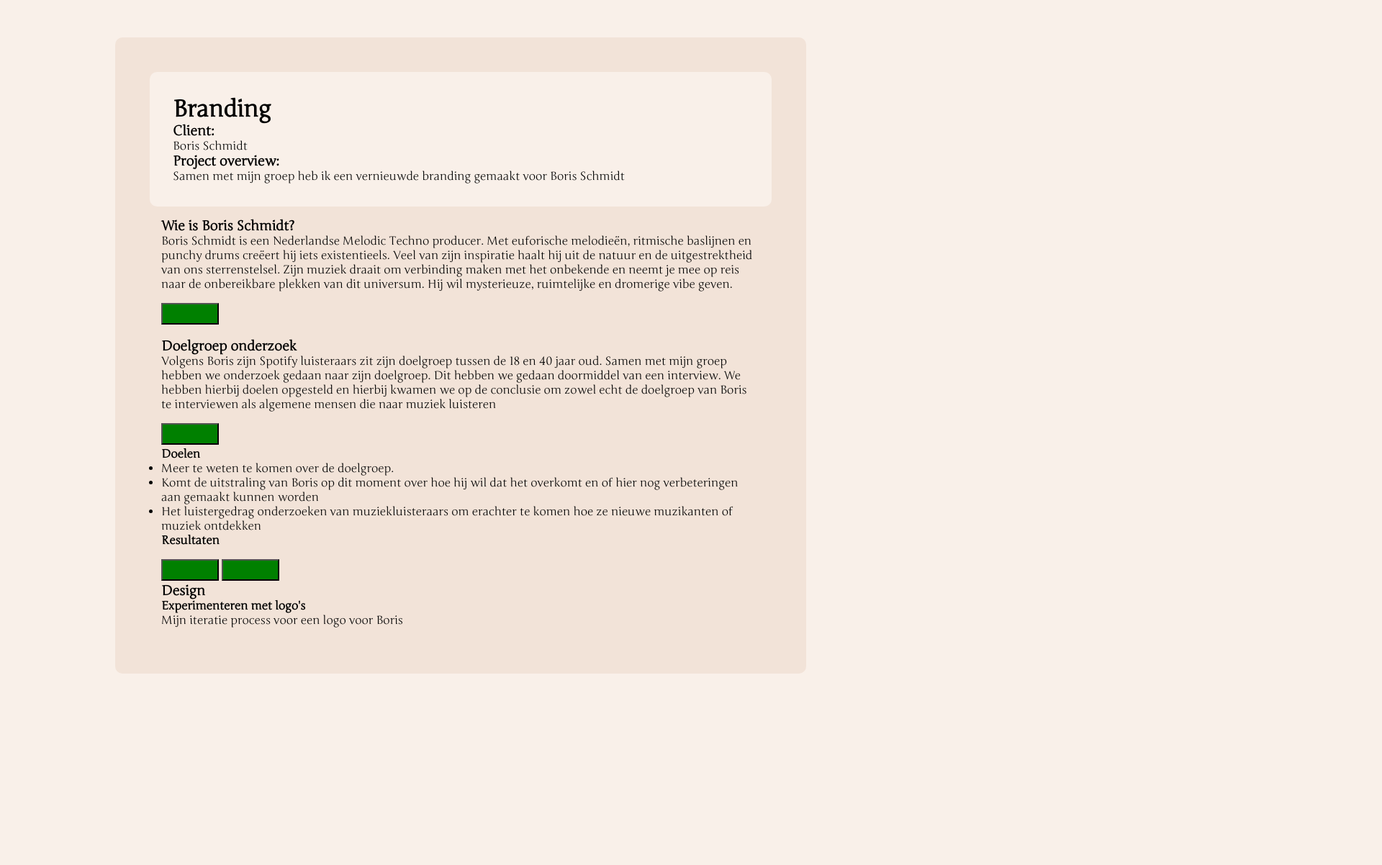
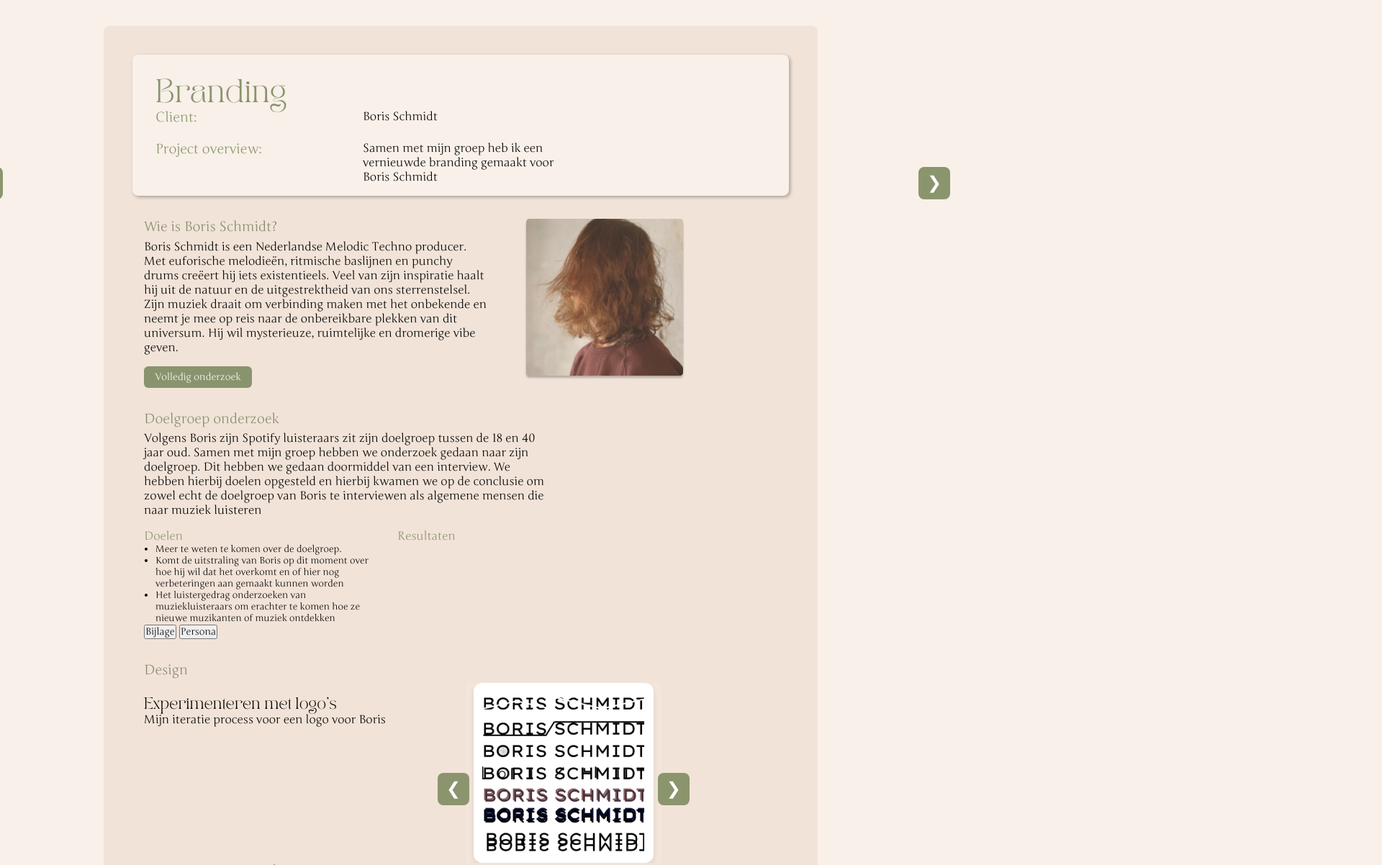
Before and after one commit to Muurthe/Portfolio, a plain HTML site: page projecten/branding.html in a window 1280 px wide. Shown: the part 168-1370 px from the top of the page at 72% size, 1920 px wide, since content can reach past the window. Before the commit the page ends 1184 px from the top, so only its background shows below. Drawn offline with Linux system fonts and the light colour scheme.

Commit message:
branding html, eerste carrousel

```diff
--- a/projecten/branding.css
+++ b/projecten/branding.css
@@ -1,30 +1,183 @@
 .branding {
-    background-color: #F2E3D8 ;
-    margin: 5rem 10rem;
-    border-radius: 10px;
-    padding: 3rem;
+    background-color: #F2E3D8;
+    margin: 4rem 9rem;
+    border-radius: 8px;
+    padding: 2.5rem;
+
+
 }
 
 .head {
     background-color: #F9F0E9;
-    /* margin: 3rem; */
     padding: 2rem;
-    border-radius: 10px;
+    border-radius: 8px;
+    padding-bottom: 1.0rem;
+    box-shadow: 2px 2px 5px rgba(0, 0, 0, 0.3);
+    margin-bottom: 2rem;
+}
+
+.head h1 {
+    font-family: 'tanfont';
+    font-weight: normal;
+    color: #88946E;
+}
+
+.grid {
+    display: grid;
+    grid-template-columns: 1fr 1fr;
+    gap: 1rem;
+    max-width: 35rem;
+}
+
+.grid h3 {
+    color: #88946E;
+    font-weight: normal;
 }
 
 .wieboris {
     margin-top: 2rem;
     margin: 1rem;
+    display: flex;
+    margin-right: 0;
+    gap: 2rem;
 }
 
-.wieboris button, .doelgroep button
-{
+.wieboris p {
+    max-width: 30rem;
+}
+
+.afbeelding img {
+    margin-left: 1rem;
+    width: 14rem;
+    height: 14rem;
+}
+
+.wieboris button {
     margin-top: 1rem;
-    width: 80px;
+    width: 150px;
     height: 30px;
-    background-color: green;
+    background-color: #88946E;
+    border: none;
+    border-radius: 6px;
+    color: white
 }
 
 .doelgroep {
     margin: 1rem;
+    margin-top: 2rem;
 }
+
+.headtekst p {
+    max-width: 35rem;
+    margin-bottom: 1rem;
+}
+
+.doelenresultaten {
+    display: flex;
+    gap: 2rem;
+
+}
+
+.doelen {
+    max-width: 20rem;
+    font-size: 0.8rem;
+}
+
+.doelenresultaten h4 {
+    font-weight: normal;
+    color: #88946E;
+    font-size: 1rem;
+}
+
+.doelen ul {
+    margin-left: 1rem;
+}
+
+.design {
+    margin-top: 2rem;
+
+}
+
+.design h5 {
+    font-weight: normal;
+    font-size: 1rem;
+}
+
+.container {
+    display: flex;
+    gap: 7rem;
+}
+
+.titellogo h5{
+    font-family: 'tanfont';
+    font-family: 0.8rem;
+    margin-top: 1.2rem;
+}
+
+
+/* carousel */
+.carousel {
+  position: relative;
+  width: 270px;
+  margin: 0;
+  background-color: #f4e6db;
+}
+
+/* Wrapper zodat overflow niet op de knoppen zit */
+.slides-wrapper {
+  overflow: hidden;
+  width: 270px;
+  margin: 0 auto;
+}
+
+.slides {
+  display: flex;
+  width: calc(270px * 7);
+  transition: transform 0.4s ease-in-out;
+}
+
+.slide {
+  width: 250px;
+  height: 250px;
+  flex-shrink: 0;
+  margin: 0 10px;
+  background-color: white;
+  border-radius: 12px;
+  display: flex;
+  justify-content: center;
+  align-items: center;
+  box-shadow: 0 4px 10px rgba(0, 0, 0, 0.1);
+}
+
+.slide img {
+  max-width: 90%;
+  max-height: 90%;
+  object-fit: contain;
+}
+
+/* Pijlen absoluut naast de afbeelding */
+.button {
+  position: absolute;
+  top: 50%;
+  /* transform: translateY(-50%); */
+  background-color: #8b956d;
+  border: none;
+  color: white;
+  font-size: 24px;
+  padding: 8px 12px;
+  border-radius: 8px;
+  cursor: pointer;
+  z-index: 10;
+}
+
+.button.prev {
+  left: -40px;
+}
+
+.button.next {
+  right: -40px;
+}
+
+.button:hover {
+  background-color: #6d7a52;
+}
--- a/projecten/branding.html
+++ b/projecten/branding.html
@@ -7,7 +7,7 @@
     <title>Portfolio website </title>
     <link rel="stylesheet" href="/styles.css" />
     <link rel="stylesheet" href="branding.css" />
-
+    <script src="/script.js" defer></script>
 
 </head>
 
@@ -43,10 +43,10 @@
                     natuur en de uitgestrektheid van ons sterrenstelsel. Zijn muziek draait om verbinding maken met het
                     onbekende en neemt je mee op reis naar de onbereikbare plekken van dit universum. Hij wil
                     mysterieuze, ruimtelijke en dromerige vibe geven. </p>
-                <button></button>
+                <button>Volledig onderzoek</button>
             </div>
             <div class="afbeelding">
-                <!-- toevoegen afbeelding -->
+                <img src="/images/boris.png" alt="afbeelding van boris">
             </div>
         </div>
 
@@ -59,15 +59,16 @@
                     We hebben hierbij doelen opgesteld en hierbij kwamen we op de conclusie om zowel echt de doelgroep
                     van
                     Boris te interviewen als algemene mensen die naar muziek luisteren</p>
-                <button></button>
             </div>
             <div class="doelenresultaten">
                 <div class="doelen">
                     <h4>Doelen</h4>
                     <ul>
                         <li>Meer te weten te komen over de doelgroep.</li>
-                        <li>Komt de uitstraling van Boris op dit moment over hoe hij wil dat het overkomt en of hier nog verbeteringen aan gemaakt kunnen worden </li>
-                        <li>Het luistergedrag onderzoeken van muziekluisteraars om erachter te komen hoe ze nieuwe muzikanten of muziek ontdekken  </li>
+                        <li>Komt de uitstraling van Boris op dit moment over hoe hij wil dat het overkomt en of hier nog
+                            verbeteringen aan gemaakt kunnen worden </li>
+                        <li>Het luistergedrag onderzoeken van muziekluisteraars om erachter te komen hoe ze nieuwe
+                            muzikanten of muziek ontdekken  </li>
                     </ul>
                 </div>
                 <div class="resultaten">
@@ -75,13 +76,71 @@
                 </div>
             </div>
             <div class="buttonsdoelgroep">
-                <button></button>
-                <button></button>
+                <button>Bijlage</button>
+                <button>Persona</button>
             </div>
             <div class="design">
                 <h3>Design</h3>
-                <h4>Experimenteren met logo's</h4>
-                <p>Mijn iteratie process voor een logo voor Boris</p>
+                <div class="container">
+                    <div class="titellogo">
+                        <h5>Experimenteren met logo's</h5>
+                        <p>Mijn iteratie process voor een logo voor Boris</p>
+                    </div>
+                    <div class="carousel">
+                        <div class="slides-wrapper">
+                            <div class="slides">
+                                <div class="slide"><img src="/images/borislogo/logo1.png" /></div>
+                                <div class="slide"><img src="/images/borislogo/logo2.png" /></div>
+                                <div class="slide"><img src="/images/borislogo/logo3.png" /></div>
+                                <div class="slide"><img src="/images/borislogo/logo4.png" /></div>
+                                <div class="slide"><img src="/images/borislogo/logo5.png" /></div>
+                                <div class="slide"><img src="/images/borislogo/logo6.png" /></div>
+                                <div class="slide"><img src="/images/borislogo/logo7.png" /></div>
+                            </div>
+                            <button class="button prev">❮</button>
+                            <button class="button next">❯</button>
+                        </div>
+                    </div>
+                </div>
+                <div class="container2">
+                    <h5>Experimenteren met stylescapes</h5>
+                    <div class="carousel2">
+                        <div class="slideswrapper2">
+                            <div class="slides2">
+                                <div class="slide2"><img src="/images/stylescapes/stylescape1.png" /></div>
+                                <div class="slide2"><img src="/images/stylescapes/stylescape2.png" /></div>
+                                <div class="slide2"><img src="/images/stylescapes/stylescape3.png" /></div>
+                            </div>
+                            <button class="button prev">❮</button>
+                            <button class="button next">❯</button>
+                        </div>
+                    </div>
+                    <button>Volledig process</button>
+                </div>
+                <div class="container3">
+                    <h5>Uiteindelijke designs groep</h5>
+                    <!-- afbeelding stylescape -->
+                    <!-- carrousel brandguide -->
+                </div>
+            </div>
+            <div class="Uxtest">
+                <div class="uxgrid">
+                    <h5>Gebruikte methodes</h5>
+                    <h5>Doel</h5>
+                    <p>1. Keyword matching
+                        2. Semantic differential
+                        3. Comparison test </p>
+                    <p>We doen dit om er zeker van te zijn of onze ontwerpen overkomen hoe we willen. Namelijk:
+                        Energiek, uniek, verkenning, onbekend </p>
+                </div>
+                <!-- carrousel -->
+            </div>
+            <div class="Eindfeedback">
+                <p>“Allereerste vind ik dat jullie echt goed jullie best hebben gedaan. Het logo vindt ik echt heel vet.
+                    Ook de gemaakte albumcovers en posters zijn heel mooi. Ik vind het jammer dat ik die niet gebruikt
+                    hebt voor mijn albums.” </p>
+                <h7>-Boris</h7>
+
             </div>
         </div>
 
--- a/script.js
+++ b/script.js
@@ -0,0 +1,17 @@
+//carousel Boris logo's
+const slides = document.querySelector('.slides');
+const slideWidth = 270; // 250 + 2*10px margin
+const totalSlides = document.querySelectorAll('.slide').length;
+const visibleSlides = 1;
+let index = 0;
+
+document.querySelector('.prev').addEventListener('click', () => {
+  index = Math.max(index - 1, 0);
+  slides.style.transform = `translateX(-${index * slideWidth}px)`;
+});
+
+document.querySelector('.next').addEventListener('click', () => {
+  const maxIndex = totalSlides - visibleSlides;
+  index = Math.min(index + 1, maxIndex);
+  slides.style.transform = `translateX(-${index * slideWidth}px)`;
+});
--- a/styles.css
+++ b/styles.css
@@ -1,10 +1,3 @@
-/* algemene styling van website (taakbalk, navigatie, fonts  */
-* {
-    box-sizing: border-box;
-    margin: 0;
-    padding: 0;
-}
-
 /* fonts importeren */
 @font-face {
     font-family:'tanfont';
@@ -15,6 +8,16 @@
     font-family:'jungefont';
     src: url('fonts/Junge-Regular.ttf') format('opentype');
 }
+
+/* algemene styling van website (taakbalk, navigatie, fonts  */
+* {
+    box-sizing: border-box;
+    margin: 0;
+    padding: 0;
+    font-family: 'jungefont';
+}
+
+
 
 body {
     margin: 0;
@@ -122,3 +125,9 @@ footer a {
     text-decoration: none;
     font-size: 1.2rem;
 }
+
+h3 {
+    font-weight: normal;
+    color: #858B6F;
+    margin-bottom: 0.4rem;
+}
```
Also changed, not shown: images/uxtesten/uxtest1.png (renamed from uxtest1.png), images/uxtesten/uxtest2.png (renamed from uxtest2.png), images/uxtesten/uxtest3.png (renamed from uxtest3.png).
